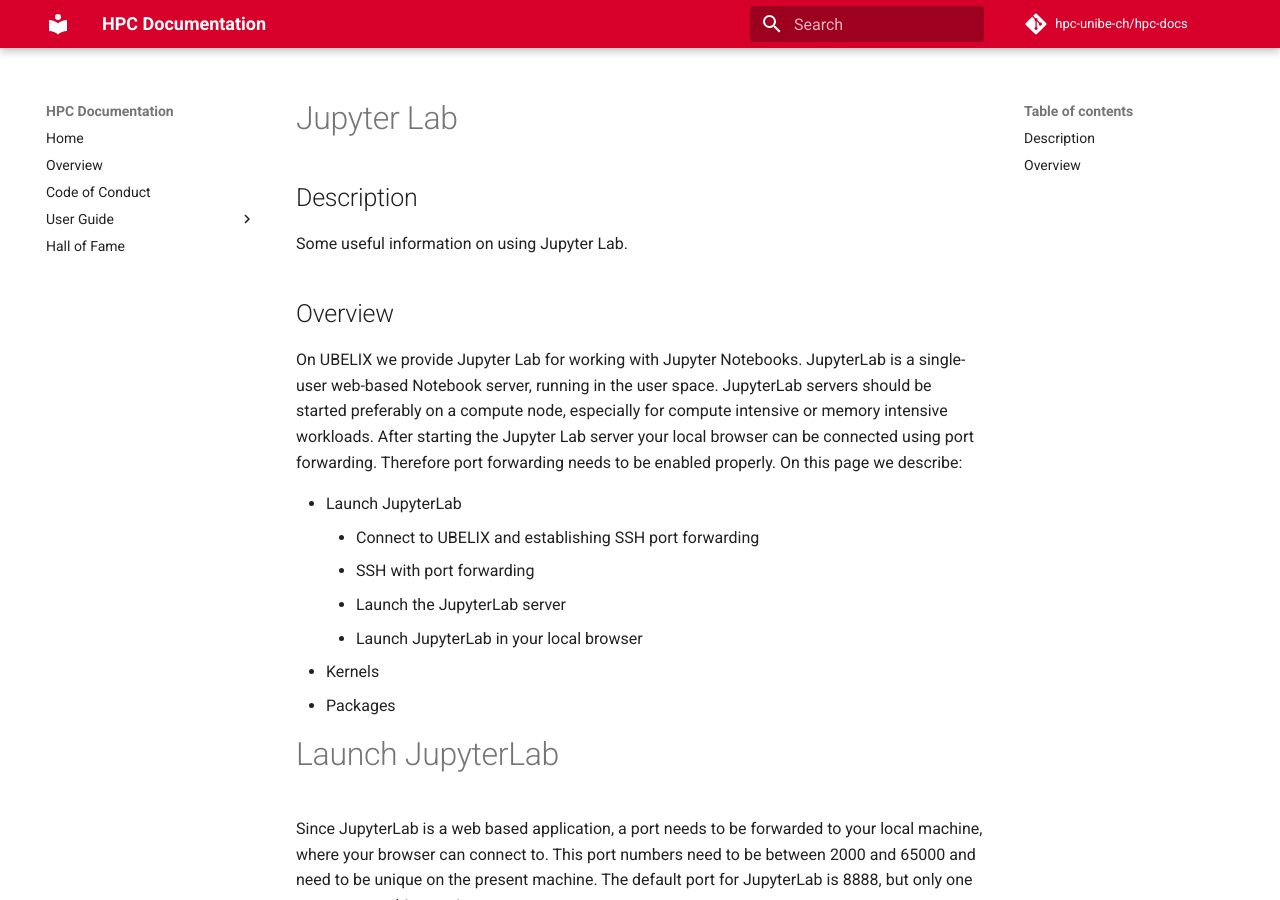
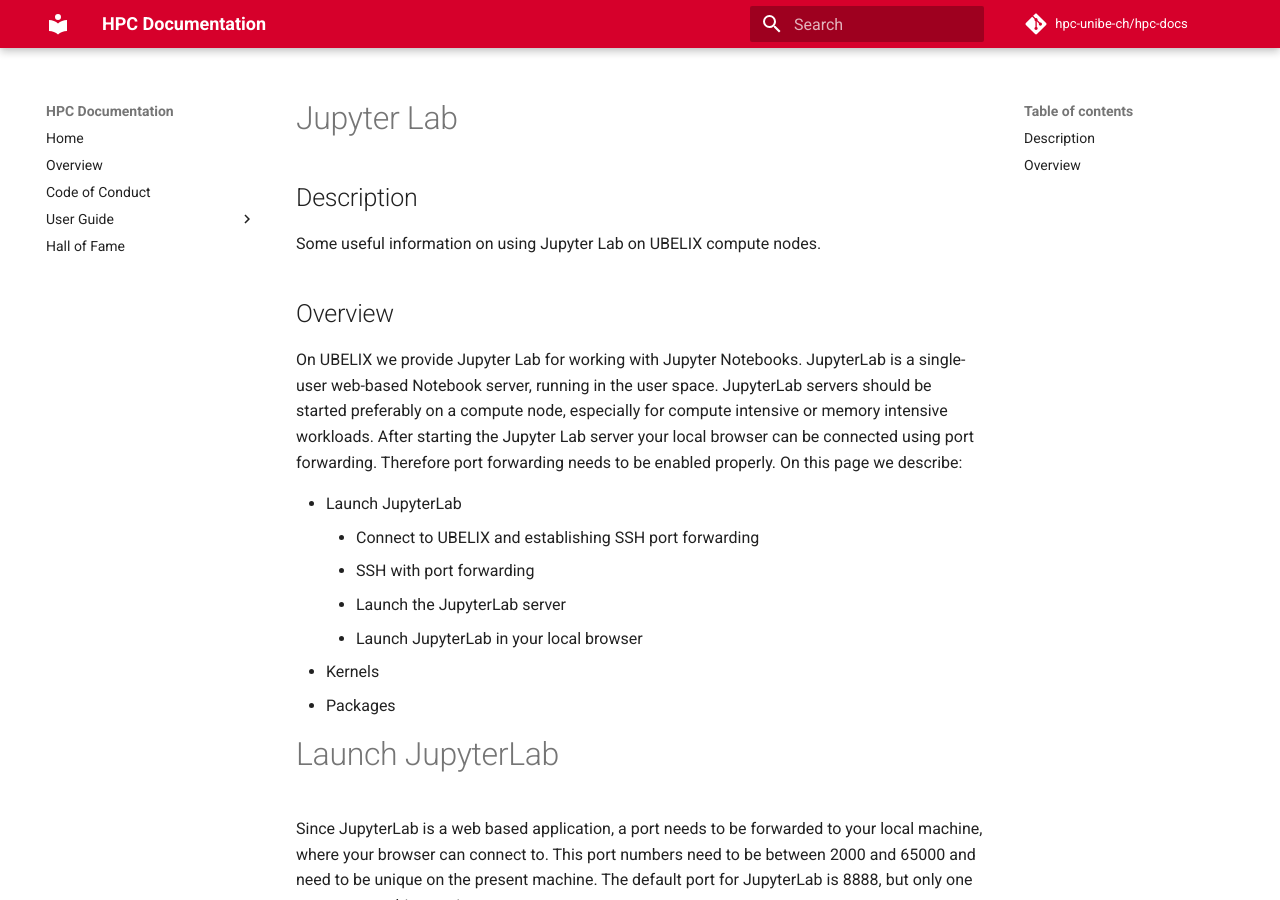
Before and after one commit to hpc-unibe-ch/hpc-unibe-ch.github.io, an MkDocs documentation site: the page built from docs/user-guide/software/JupyterLab.md, in a window 1280 px wide and 900 px high. Built offline with MkDocs 1.6.1 and Material for MkDocs 9.7.7, drawn with Linux system fonts in a browser that asks for light colours; comment, search, counter and statistics services are not loaded.

Commit message:
Jupyter: add compute node note

```diff
--- a/docs/user-guide/software/JupyterLab.md
+++ b/docs/user-guide/software/JupyterLab.md
@@ -2,7 +2,7 @@
 
 ## Description
 
-Some useful information on using Jupyter Lab.
+Some useful information on using Jupyter Lab on UBELIX compute nodes.
 
 ## Overview
 
```
